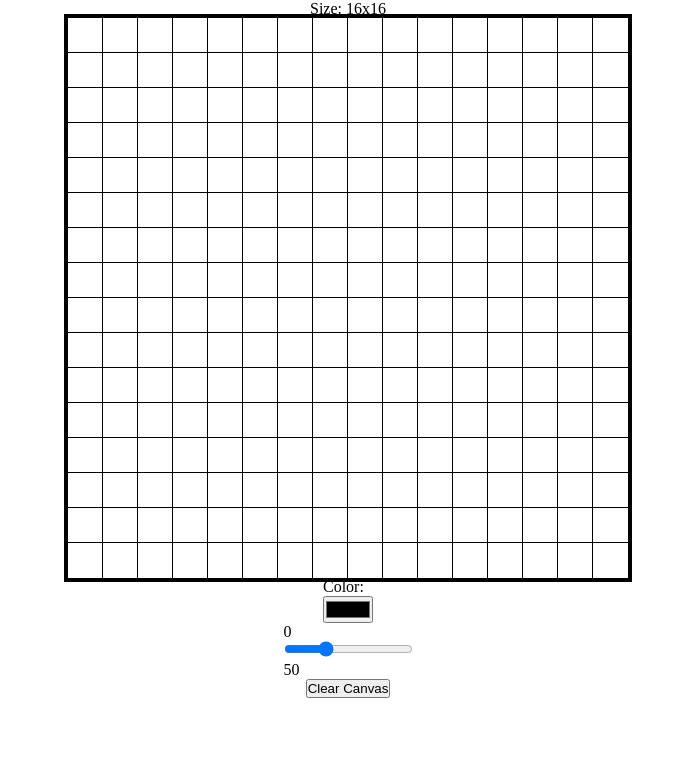
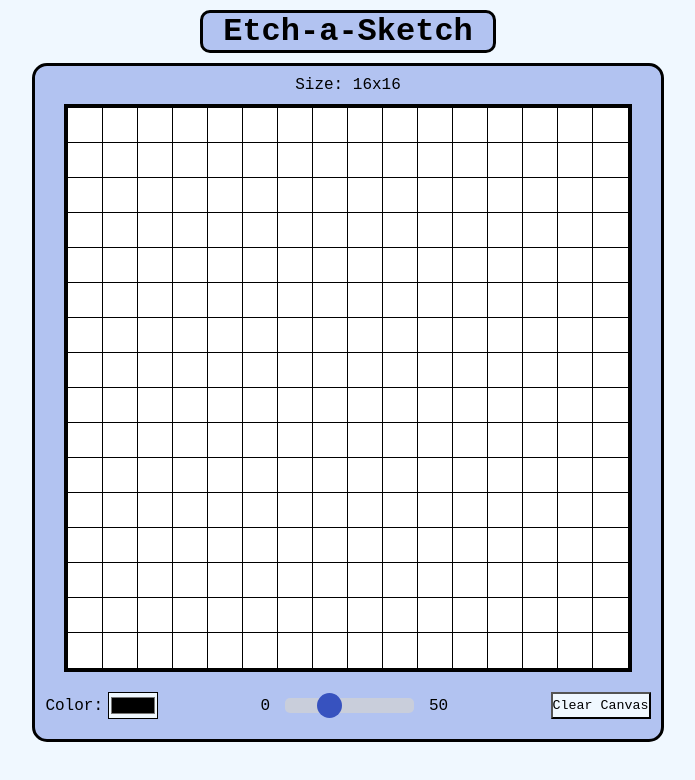
Before and after one commit to ujwal2003/Etch-a-Sketch, a plain HTML site: page index.html in a window 1280 px wide. Shown: the whole page, without its empty margins (292-987 px from the left). Drawn offline with Linux system fonts and the light colour scheme.

Commit message:
style for background, title, and slider

```diff
--- a/index.html
+++ b/index.html
@@ -8,9 +8,17 @@
     <script src="index.js" defer></script>
 </head>
 <body>
+    <div class="header">
+        <h1>Etch-a-Sketch</h1>
+    </div>
+
+    <div class="container">
+        <div class="canvas">
             <p id="label">Size: 16x16</p>
             <div id="grid"></div>
+        </div>
 
+        <div class="control-panel">
             <div id="color-input">
                 <p>Color:</p>
                 <input type="color" id="color">
@@ -23,5 +31,8 @@
             </div>
 
             <button type="button" id="clr-btn">Clear Canvas</button>
+        </div>
+    </div>
+
 </body>
 </html>
--- a/style.css
+++ b/style.css
@@ -1,6 +1,8 @@
 * {
     margin: 0;
     padding: 0;
+    font-family: 'Courier New';
+    background-color: aliceblue;
 }
 
 body {
@@ -9,14 +11,43 @@ body {
     align-items: center;
 }
 
+/* header */
+.header {
+    margin: 10px 20px;
+    padding: 0 20px 0 20px;
+    border: solid;
+    border-radius: 10px;
+    background-color: rgb(178, 195, 241);
+}
+
+h1 {
+    background-color: rgb(178, 195, 241);
+}
+
+/* container */
+.container {
+    display: flex;
+    flex-direction: column;
+    align-items: center;
+    border: solid;
+    border-radius: 15px;
+    padding: 0 10px 20px 10px;
+    background-color: rgb(178, 195, 241);
+}
+
+/* canvas */
+.canvas {
+    background-color: transparent;
+}
+
 #grid {
     display: flex;
     flex-flow: row wrap;
     align-self: center;
-    height: 35rem;
-    width: 35rem;
+    height: 35rem; /*! defined in js */
+    width: 35rem; /*! defined in js */
     padding: 0;
-    outline: black solid 4px;
+    border: black solid 4px;
 }
 
 .grid-item {
@@ -25,3 +56,71 @@ body {
     outline: black solid 1px;
     background-color: white;
 }
+
+#label {
+    text-align: center;
+    padding: 10px 20px;
+    background-color: transparent;
+}
+
+/* control panel */
+.control-panel {
+    padding-top: 20px;
+    width: 100%;
+    display: flex;
+    justify-content: center;
+    gap: 8vw;
+    background-color: transparent;
+}
+
+#color-input {
+    display: flex;
+    align-items: center;
+    gap: 5px;
+    background-color: transparent;
+}
+
+#color-input p {
+    background-color: transparent;
+}
+
+.slidecontainer {
+    display: flex;
+    align-items: center;
+    gap: 15px;
+    background-color: transparent;
+}
+
+.slidecontainer p {
+    background-color: transparent;
+}
+
+.slider {
+  -webkit-appearance: none;
+  width: 100%;
+  height: 15px;
+  border-radius: 5px;
+  background: #d3d3d3;
+  outline: none;
+  opacity: 0.7;
+  -webkit-transition: .2s;
+  transition: opacity .2s;
+}
+
+.slider::-webkit-slider-thumb {
+  -webkit-appearance: none;
+  appearance: none;
+  width: 25px;
+  height: 25px;
+  border-radius: 50%;
+  background: #0423aa;
+  cursor: pointer;
+}
+
+.slider::-moz-range-thumb {
+  width: 25px;
+  height: 25px;
+  border-radius: 50%;
+  background: #0423aa;
+  cursor: pointer;
+}
```
Lines whose indentation alone changed are shown as unchanged.
